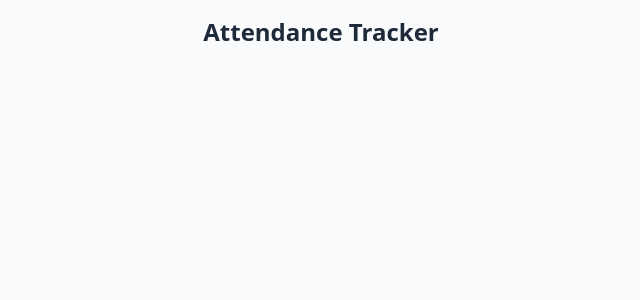
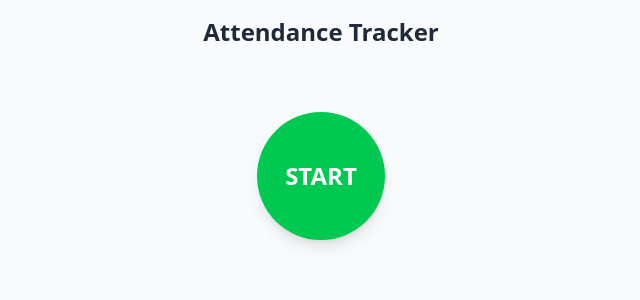
Before and after one commit to Suzii/attendance-tracker, a React (Vite) app: page / in a window 1280 px wide. Shown: the top 300 px of the page, without its empty margins (319-959 px from the left). Built offline with nearby package versions, Linux system fonts and the light colour scheme.

Commit message:
Implement start/stop time tracking with lunch buttons
Phase 3 implementation:
- StartStopButton: Large green/red toggle button
- CurrentSession: Live elapsed time display when tracking
- LunchButtons: Split entries with 0.5h or 1h lunch breaks
- Integrated components into App with AttendanceProvider

```diff
--- a/src/App.tsx
+++ b/src/App.tsx
@@ -1,11 +1,28 @@
+import { AttendanceProvider } from './context/AttendanceContext';
+import { StartStopButton, CurrentSession, LunchButtons } from './components/tracking';
+
 function App() {
   return (
-    <div className="min-h-screen bg-gray-50 p-4">
-      <h1 className="text-2xl font-bold text-center text-gray-800">
-        Attendance Tracker
-      </h1>
-    </div>
-  )
+    <AttendanceProvider>
+      <div className="min-h-screen bg-gray-50 p-4">
+        <div className="max-w-4xl mx-auto">
+          {/* Header will be replaced with MonthSelector in Phase 4 */}
+          <h1 className="text-2xl font-bold text-center text-gray-800 mb-8">
+            Attendance Tracker
+          </h1>
+
+          {/* Tracking Section */}
+          <div className="flex flex-col items-center gap-4 py-8">
+            <StartStopButton />
+            <CurrentSession />
+            <LunchButtons />
+          </div>
+
+          {/* Calendar will be added in Phase 4 */}
+        </div>
+      </div>
+    </AttendanceProvider>
+  );
 }
 
-export default App
+export default App;
--- /dev/null
+++ b/src/components/tracking/CurrentSession.tsx
@@ -0,0 +1,31 @@
+import { useAttendance } from '../../hooks/useAttendance';
+import { useFormattedTimer } from '../../hooks/useTimer';
+import { getTodayDateString } from '../../utils/dateUtils';
+
+export function CurrentSession() {
+  const { state } = useAttendance();
+  const { isTracking, currentEntryId, data } = state;
+
+  // Find the current entry's start time
+  const today = getTodayDateString();
+  const todayRecord = data[today];
+  const currentEntry = todayRecord?.entries.find(e => e.id === currentEntryId);
+  const startTime = currentEntry?.start ?? null;
+
+  const elapsedTime = useFormattedTimer(startTime, isTracking);
+
+  if (!isTracking) {
+    return null;
+  }
+
+  return (
+    <div className="text-center mt-4">
+      <div className="text-sm text-gray-500 uppercase tracking-wide">
+        Current session
+      </div>
+      <div className="text-3xl font-mono font-semibold text-gray-800 animate-pulse">
+        {elapsedTime}
+      </div>
+    </div>
+  );
+}
--- /dev/null
+++ b/src/components/tracking/LunchButtons.tsx
@@ -0,0 +1,97 @@
+import { useAttendance } from '../../hooks/useAttendance';
+import { getTodayDateString } from '../../utils/dateUtils';
+import { LUNCH_DURATION_SHORT, LUNCH_DURATION_LONG } from '../../constants';
+
+interface LunchButtonsProps {
+  /** If provided, targets a specific date instead of today */
+  targetDate?: string;
+  /** If provided, targets a specific entry by ID */
+  targetEntryId?: string;
+}
+
+export function LunchButtons({ targetDate, targetEntryId }: LunchButtonsProps) {
+  const { state, addLunchBreak } = useAttendance();
+  const { data, isTracking } = state;
+
+  const date = targetDate ?? getTodayDateString();
+  const dayRecord = data[date];
+
+  // Find the entry to split
+  // If targetEntryId is provided, use that
+  // Otherwise, use the most recent closed entry
+  let entryToSplit = targetEntryId
+    ? dayRecord?.entries.find(e => e.id === targetEntryId)
+    : null;
+
+  if (!entryToSplit && dayRecord) {
+    // Find the most recent closed entry
+    const closedEntries = dayRecord.entries.filter(e => e.end !== null);
+    if (closedEntries.length > 0) {
+      entryToSplit = closedEntries[closedEntries.length - 1];
+    }
+  }
+
+  // Check if the entry is long enough to split
+  const canSplit = (durationMinutes: number) => {
+    if (!entryToSplit || !entryToSplit.end) return false;
+
+    const start = new Date(entryToSplit.start);
+    const end = new Date(entryToSplit.end);
+    const totalMinutes = (end.getTime() - start.getTime()) / 60000;
+
+    // Need at least lunch duration + 60 minutes (30 on each side)
+    return totalMinutes >= durationMinutes + 60;
+  };
+
+  const handleLunchBreak = (durationMinutes: number) => {
+    if (!entryToSplit) return;
+    addLunchBreak(date, entryToSplit.id, durationMinutes);
+  };
+
+  // Don't show if currently tracking (can't split ongoing entry)
+  // or if no closed entries exist
+  const hasClosedEntries = dayRecord?.entries.some(e => e.end !== null);
+
+  if (isTracking && !targetDate) {
+    return null;
+  }
+
+  if (!hasClosedEntries && !targetEntryId) {
+    return null;
+  }
+
+  return (
+    <div className="flex gap-2 justify-center">
+      <button
+        onClick={() => handleLunchBreak(LUNCH_DURATION_SHORT)}
+        disabled={!canSplit(LUNCH_DURATION_SHORT)}
+        className={`
+          px-4 py-2 text-sm font-medium rounded-lg
+          transition-colors duration-150
+          ${canSplit(LUNCH_DURATION_SHORT)
+            ? 'bg-gray-100 hover:bg-gray-200 text-gray-700'
+            : 'bg-gray-50 text-gray-400 cursor-not-allowed'
+          }
+        `}
+        title="Insert 30-minute lunch break"
+      >
+        Lunch 0.5h
+      </button>
+      <button
+        onClick={() => handleLunchBreak(LUNCH_DURATION_LONG)}
+        disabled={!canSplit(LUNCH_DURATION_LONG)}
+        className={`
+          px-4 py-2 text-sm font-medium rounded-lg
+          transition-colors duration-150
+          ${canSplit(LUNCH_DURATION_LONG)
+            ? 'bg-gray-100 hover:bg-gray-200 text-gray-700'
+            : 'bg-gray-50 text-gray-400 cursor-not-allowed'
+          }
+        `}
+        title="Insert 1-hour lunch break"
+      >
+        Lunch 1h
+      </button>
+    </div>
+  );
+}
--- /dev/null
+++ b/src/components/tracking/StartStopButton.tsx
@@ -0,0 +1,42 @@
+import { useAttendance } from '../../hooks/useAttendance';
+import { hasBlockingErrors } from '../../utils/validation';
+
+export function StartStopButton() {
+  const { state, startTracking, stopTracking, validationErrors } = useAttendance();
+  const { isTracking } = state;
+
+  // Disable if there are unclosed entries on previous days
+  const hasErrors = hasBlockingErrors(validationErrors);
+  const isDisabled = hasErrors && !isTracking;
+
+  const handleClick = () => {
+    if (isTracking) {
+      stopTracking();
+    } else {
+      startTracking();
+    }
+  };
+
+  return (
+    <button
+      onClick={handleClick}
+      disabled={isDisabled}
+      className={`
+        w-32 h-32 rounded-full text-2xl font-bold
+        transition-all duration-200 shadow-lg
+        focus:outline-none focus:ring-4
+        ${isTracking
+          ? 'bg-red-500 hover:bg-red-600 text-white focus:ring-red-200'
+          : 'bg-green-500 hover:bg-green-600 text-white focus:ring-green-200'
+        }
+        ${isDisabled
+          ? 'opacity-50 cursor-not-allowed'
+          : 'cursor-pointer active:scale-95'
+        }
+      `}
+      aria-label={isTracking ? 'Stop time tracking' : 'Start time tracking'}
+    >
+      {isTracking ? 'STOP' : 'START'}
+    </button>
+  );
+}
--- /dev/null
+++ b/src/components/tracking/index.ts
@@ -0,0 +1,3 @@
+export { StartStopButton } from './StartStopButton';
+export { CurrentSession } from './CurrentSession';
+export { LunchButtons } from './LunchButtons';
```
